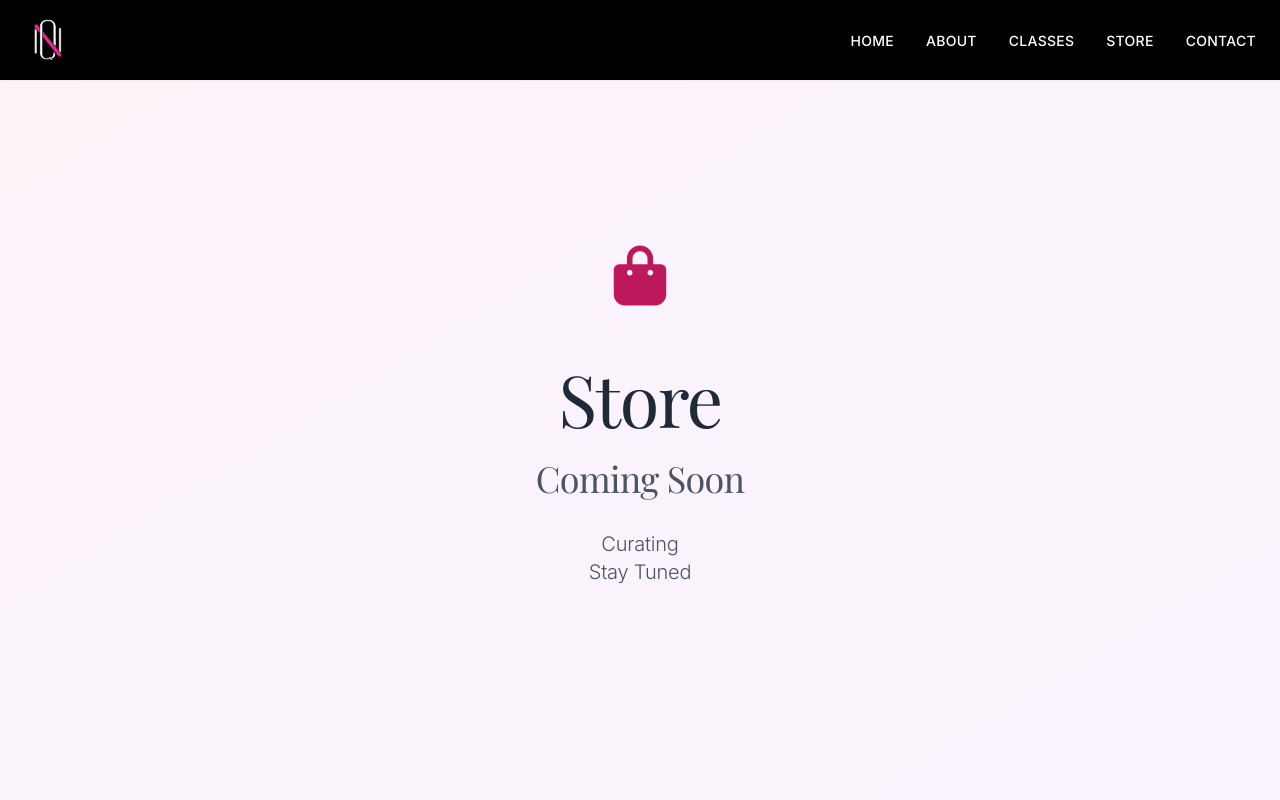
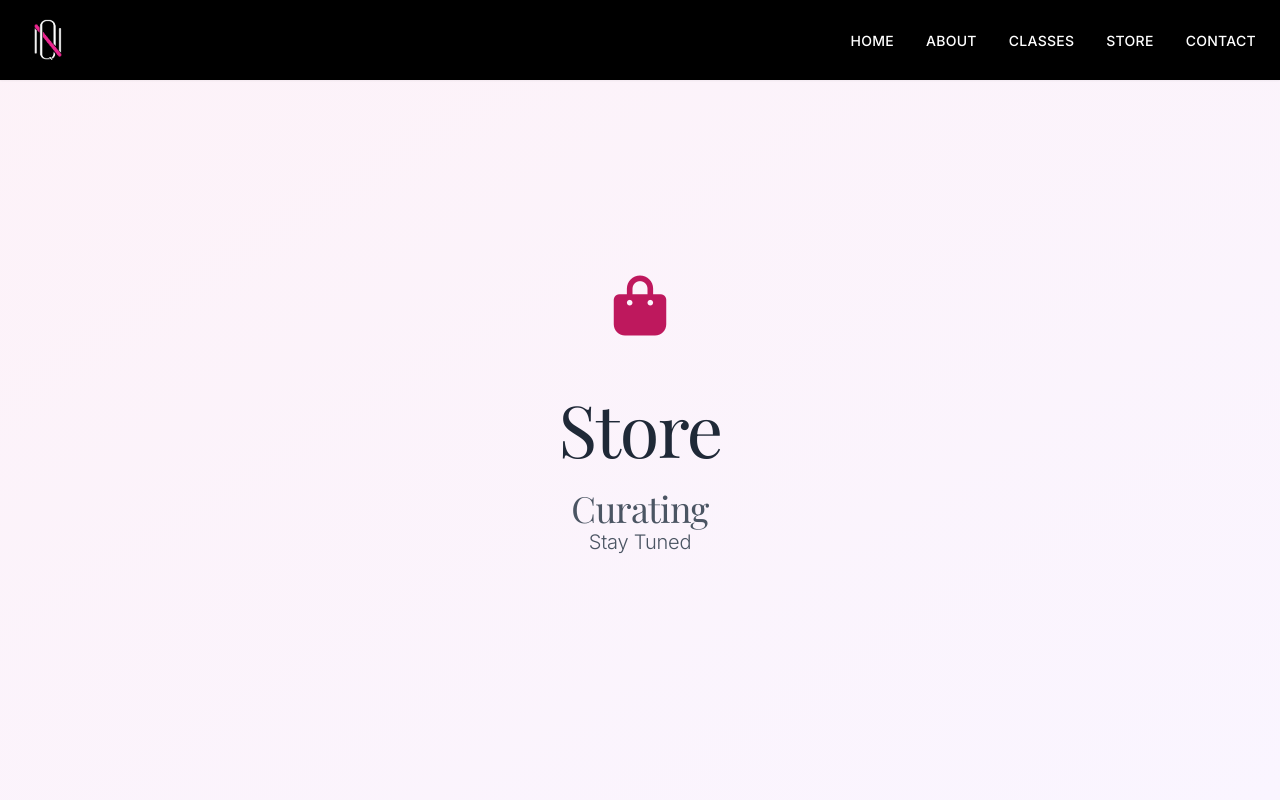
Before and after one commit to thefreewebsitewizards/NQdance, a plain HTML site: page store.html in a window 1280 px wide. Shown: the top 800 px of the page. Drawn offline with nearby package versions, Linux system fonts and the light colour scheme; a web font is replaced by a local one.

Commit message:
Make updates

```diff
--- a/store.html
+++ b/store.html
@@ -56,8 +56,8 @@
                     <i class="fas fa-shopping-bag text-6xl text-pink-700 mb-6"></i>
                 </div>
                 <h1 class="text-6xl md:text-7xl cursive text-gray-800 mb-6">Store</h1>
-                <h2 class="text-3xl md:text-4xl font-light text-gray-600 mb-8">Coming Soon</h2>
-                <p class="text-lg md:text-xl text-gray-600 mb-12 leading-relaxed">Curating<br>Stay Tuned</p>
+                <h2 class="text-3xl md:text-4xl font-light text-gray-600 ">Curating</h2>
+                <p class="text-lg md:text-xl text-gray-600 mb-12 leading-relaxed">Stay Tuned</p>
 
 
             </div>
```
Also changed, not shown: contact.html (+1 -1 lines), index.html (+2 -2 lines).
